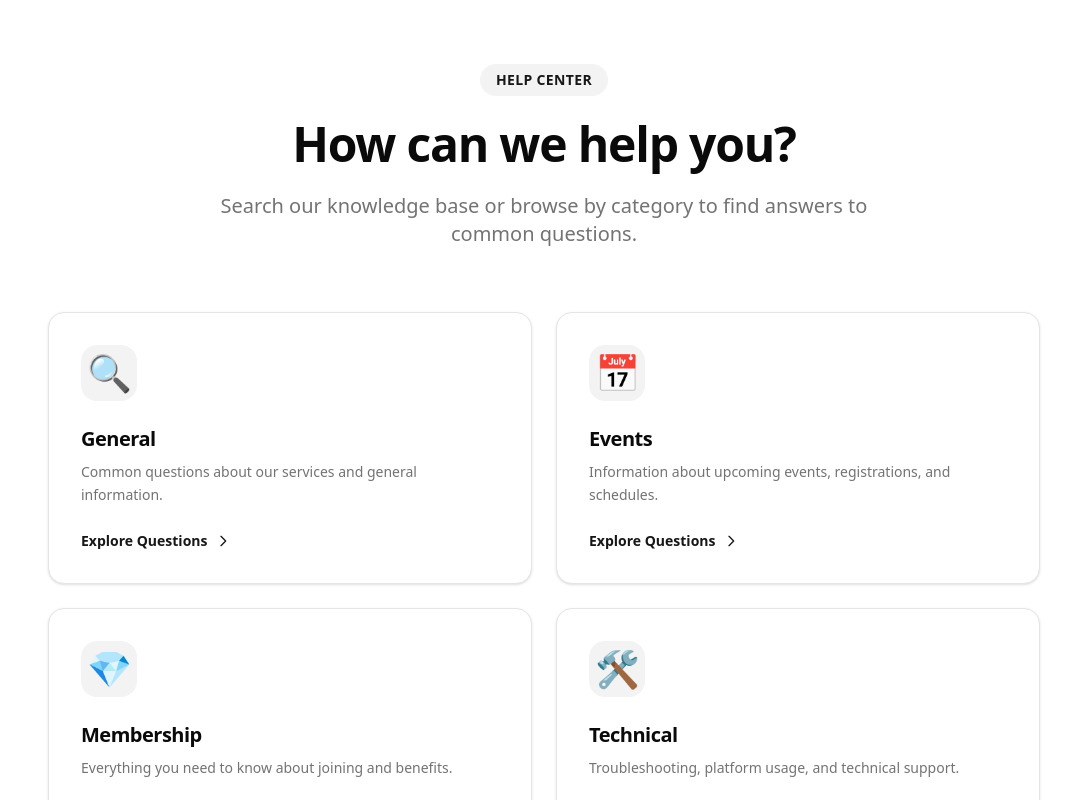
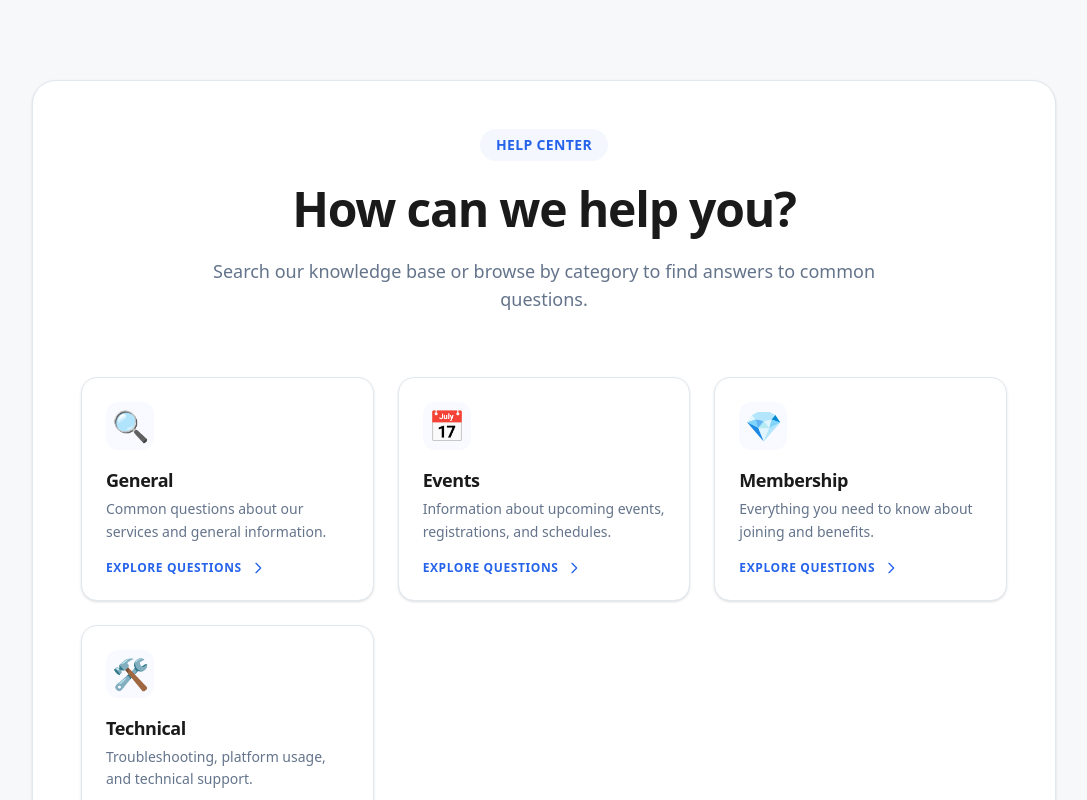
Before and after one commit to CtrlAmrit/FAQ-WEBSITE, a Next.js app: page / in a window 1280 px wide. Shown: the top 800 px of the page, without its empty margins (96-1183 px from the left). Built offline with nearby package versions, Linux system fonts and the light colour scheme.

Commit message:
Auto-sync after agent response

```diff
--- a/src/app/globals.css
+++ b/src/app/globals.css
@@ -44,25 +44,25 @@
 }
 
 :root {
-  --radius: 0.625rem;
-  --background: oklch(1 0 0);
-  --foreground: oklch(0.145 0 0);
-  --card: oklch(1 0 0);
-  --card-foreground: oklch(0.145 0 0);
-  --popover: oklch(1 0 0);
-  --popover-foreground: oklch(0.145 0 0);
-  --primary: oklch(0.205 0 0);
-  --primary-foreground: oklch(0.985 0 0);
-  --secondary: oklch(0.97 0 0);
-  --secondary-foreground: oklch(0.205 0 0);
-  --muted: oklch(0.97 0 0);
-  --muted-foreground: oklch(0.556 0 0);
-  --accent: oklch(0.97 0 0);
-  --accent-foreground: oklch(0.205 0 0);
-  --destructive: oklch(0.577 0.245 27.325);
-  --border: oklch(0.922 0 0);
-  --input: oklch(0.922 0 0);
-  --ring: oklch(0.708 0 0);
+  --radius: 0.75rem;
+  --background: #f7f8fa;
+  --foreground: #1a1a1a;
+  --card: #ffffff;
+  --card-foreground: #1a1a1a;
+  --popover: #ffffff;
+  --popover-foreground: #1a1a1a;
+  --primary: #2563eb;
+  --primary-foreground: #ffffff;
+  --secondary: #f1f5f9;
+  --secondary-foreground: #1e293b;
+  --muted: #f1f5f9;
+  --muted-foreground: #64748b;
+  --accent: #f8fafc;
+  --accent-foreground: #2563eb;
+  --destructive: #ef4444;
+  --border: #e2e8f0;
+  --input: #e2e8f0;
+  --ring: #2563eb;
   --chart-1: oklch(0.646 0.222 41.116);
   --chart-2: oklch(0.6 0.118 184.704);
   --chart-3: oklch(0.398 0.07 227.392);
@@ -78,138 +78,92 @@
   --sidebar-ring: oklch(0.708 0 0);
 }
 
-.dark {
-  --background: oklch(0.145 0 0);
-  --foreground: oklch(0.985 0 0);
-  --card: oklch(0.205 0 0);
-  --card-foreground: oklch(0.985 0 0);
-  --popover: oklch(0.205 0 0);
-  --popover-foreground: oklch(0.985 0 0);
-  --primary: oklch(0.922 0 0);
-  --primary-foreground: oklch(0.205 0 0);
-  --secondary: oklch(0.269 0 0);
-  --secondary-foreground: oklch(0.985 0 0);
-  --muted: oklch(0.269 0 0);
-  --muted-foreground: oklch(0.708 0 0);
-  --accent: oklch(0.269 0 0);
-  --accent-foreground: oklch(0.985 0 0);
-  --destructive: oklch(0.704 0.191 22.216);
-  --border: oklch(1 0 0 / 10%);
-  --input: oklch(1 0 0 / 15%);
-  --ring: oklch(0.556 0 0);
-  --chart-1: oklch(0.488 0.243 264.376);
-  --chart-2: oklch(0.696 0.17 162.48);
-  --chart-3: oklch(0.769 0.188 70.08);
-  --chart-4: oklch(0.627 0.265 303.9);
-  --chart-5: oklch(0.645 0.246 16.439);
-  --sidebar: oklch(0.205 0 0);
-  --sidebar-foreground: oklch(0.985 0 0);
-  --sidebar-primary: oklch(0.488 0.243 264.376);
-  --sidebar-primary-foreground: oklch(0.985 0 0);
-  --sidebar-accent: oklch(0.269 0 0);
-  --sidebar-accent-foreground: oklch(0.985 0 0);
-  --sidebar-border: oklch(1 0 0 / 10%);
-  --sidebar-ring: oklch(0.556 0 0);
-}
-
 @layer base {
   * {
     @apply border-border outline-ring/50;
   }
   body {
-    @apply bg-background text-foreground;
+    @apply bg-background text-foreground min-h-screen;
   }
 }
 
 /* FAQ Specific Styles */
 .categories-grid {
     display: grid;
-    grid-template-columns: repeat(auto-fit, minmax(320px, 1fr));
+    grid-template-columns: repeat(auto-fit, minmax(280px, 1fr));
     gap: 1.5rem;
 }
 
 .category-card {
-    @apply bg-card p-8 rounded-2xl shadow-sm decoration-0 text-current transition-all duration-300 border border-border flex flex-col relative outline-none ring-offset-background;
+    @apply bg-card p-6 rounded-xl shadow-sm decoration-0 text-current transition-all duration-300 border border-border flex flex-col relative outline-none;
 }
 
 .category-card:hover {
-    @apply -translate-y-1 border-primary/50 shadow-md bg-accent/5;
+    @apply -translate-y-1 shadow-md border-border/50;
 }
 
 .category-card:focus-visible {
-    @apply outline-none ring-2 ring-primary ring-offset-2;
+    @apply ring-2 ring-primary ring-offset-2;
 }
 
 .category-icon {
-    @apply text-4xl mb-6 bg-primary/5 w-14 h-14 flex items-center justify-center rounded-2xl transition-colors duration-300;
+    @apply text-3xl mb-4 bg-primary/[0.03] w-12 h-12 flex items-center justify-center rounded-lg text-primary transition-colors duration-300;
 }
 
 .category-card:hover .category-icon {
-    @apply bg-primary/10;
+    @apply bg-primary/[0.06];
 }
 
 .category-content h3 {
-    @apply text-xl font-bold mb-2 text-foreground tracking-tight;
+    @apply text-lg font-bold mb-1 text-foreground tracking-tight;
 }
 
 .category-content p {
-    @apply text-sm text-muted-foreground mb-6 leading-relaxed;
+    @apply text-sm text-muted-foreground mb-4 leading-relaxed;
 }
 
 .category-arrow {
-    @apply mt-auto text-primary flex items-center font-semibold text-sm transition-all duration-300;
-}
-
-.category-card:hover .category-arrow {
-    @apply translate-x-1 opacity-80;
+    @apply mt-auto text-primary flex items-center font-semibold text-xs uppercase tracking-wider transition-all duration-300;
 }
 
 .back-link {
-    @apply inline-flex items-center text-muted-foreground hover:text-primary decoration-0 mb-8 font-medium gap-2 transition-all duration-300 text-sm;
-}
-
-.back-link:hover {
-    @apply -translate-x-1;
+    @apply inline-flex items-center text-muted-foreground hover:text-primary decoration-0 mb-6 font-medium gap-2 transition-all duration-300 text-sm;
 }
 
 .faq-list {
-    @apply flex flex-col gap-4;
+    @apply flex flex-col gap-3;
 }
 
 .faq-item {
-    @apply bg-card rounded-2xl border border-border overflow-hidden transition-all duration-300;
-}
-
-.faq-item:hover:not(.active) {
-    @apply border-primary/30 bg-accent/5;
+    @apply bg-card rounded-xl border border-border overflow-hidden transition-all duration-300;
 }
 
 .faq-item.active {
-    @apply border-primary/50 shadow-sm ring-1 ring-primary/20;
+    @apply border-l-4 border-l-primary bg-primary/[0.01] border-y-border border-r-border shadow-sm;
 }
 
 .faq-question {
-    @apply w-full py-5 px-6 flex justify-between items-center bg-transparent border-none cursor-pointer text-left text-[1.0625rem] font-semibold text-foreground outline-none transition-all duration-300 gap-4;
+    @apply w-full py-4 px-5 flex justify-between items-center bg-transparent border-none cursor-pointer text-left text-base font-medium text-foreground outline-none transition-all duration-200 gap-4;
 }
 
 .faq-item.active .faq-question {
-    @apply text-primary pb-3;
+    @apply text-primary font-semibold;
 }
 
 .faq-question:focus-visible {
-    @apply bg-primary/5;
+    @apply bg-primary/[0.02];
 }
 
-.faq-question .icon {
-    @apply transition-transform duration-500 text-muted-foreground shrink-0;
+.icon-wrapper {
+    @apply transition-transform duration-300 text-muted-foreground/60 shrink-0;
 }
 
-.faq-item.active .faq-question .icon {
+.faq-item.active .icon-wrapper {
     @apply rotate-180 text-primary;
 }
 
 .faq-answer {
-    @apply grid grid-rows-[0fr] transition-[grid-template-rows] duration-500 ease-in-out;
+    @apply grid grid-rows-[0fr] transition-[grid-template-rows] duration-300 ease-in-out;
 }
 
 .faq-item.active .faq-answer {
@@ -221,7 +175,7 @@
 }
 
 .faq-answer-content {
-    @apply px-6 pb-6 text-muted-foreground text-[0.9375rem] leading-relaxed;
+    @apply px-5 pb-5 text-muted-foreground text-[0.9375rem] leading-relaxed;
 }
 
 /* Hide Next.js error overlay portal */
--- a/src/app/page.tsx
+++ b/src/app/page.tsx
@@ -3,13 +3,14 @@ import { faqData } from '@/lib/data';
 
 export default function HomePage() {
   return (
-    <div className="container mx-auto px-4 py-16 max-w-5xl">
+    <div className="min-h-screen py-12 px-4 md:py-20">
+      <div className="max-w-5xl mx-auto bg-white rounded-3xl shadow-sm border border-border p-6 md:p-12">
         <header className="text-center mb-16">
           <div className="inline-block px-4 py-1.5 mb-6 text-sm font-semibold tracking-wide uppercase bg-primary/5 text-primary rounded-full">
             Help Center
           </div>
           <h1 className="text-4xl md:text-5xl font-bold mb-6 tracking-tight text-foreground">How can we help you?</h1>
-        <p className="text-lg md:text-xl text-muted-foreground max-w-2xl mx-auto">
+          <p className="text-lg text-muted-foreground max-w-2xl mx-auto">
             Search our knowledge base or browse by category to find answers to common questions.
           </p>
         </header>
@@ -56,5 +57,6 @@ export default function HomePage() {
           </button>
         </footer>
       </div>
+    </div>
   );
 }
--- a/src/components/FAQList.tsx
+++ b/src/components/FAQList.tsx
@@ -39,7 +39,8 @@ export function FAQList() {
 
   if (!categoryParam || !category) {
     return (
-        <div className="container mx-auto px-4 py-20 text-center max-w-2xl">
+      <div className="min-h-screen py-12 px-4 md:py-20">
+        <div className="max-w-3xl mx-auto bg-white rounded-3xl shadow-sm border border-border p-8 md:p-12 text-center">
           <Link href="/" className="back-link mb-8 inline-flex">
             ← Back to Categories
           </Link>
@@ -56,11 +57,13 @@ export function FAQList() {
             </Link>
           </div>
         </div>
+      </div>
     );
   }
 
   return (
-      <div className="container mx-auto px-4 py-12 max-w-3xl">
+    <div className="min-h-screen py-12 px-4 md:py-20">
+      <div className="max-w-4xl mx-auto bg-white rounded-3xl shadow-sm border border-border p-6 md:p-12">
         <Link href="/" className="back-link group">
           <span className="transition-transform duration-300 group-hover:-translate-x-1">←</span>
           Back to Categories
@@ -83,7 +86,7 @@ export function FAQList() {
           <input
             type="text"
             placeholder={`Search ${category.title} questions...`}
-            className="w-full pl-11 pr-4 py-3.5 bg-card border border-border rounded-2xl focus:outline-none focus:ring-2 focus:ring-primary/10 focus:border-primary/50 transition-all shadow-sm"
+            className="w-full pl-11 pr-4 py-4 bg-white border border-border rounded-2xl focus:outline-none focus:ring-2 focus:ring-primary focus:border-transparent transition-all shadow-sm text-base"
             value={searchQuery}
             onChange={(e) => setSearchQuery(e.target.value)}
           />
@@ -113,7 +116,7 @@ export function FAQList() {
                   aria-controls={`answer-${q.id}`}
                   id={`question-${q.id}`}
                 >
-                    <span className="flex-1">{q.question}</span>
+                  <span className="flex-1 pr-4">{q.question}</span>
                   <div className="icon-wrapper w-8 h-8 rounded-full bg-muted/50 flex items-center justify-center transition-colors group-hover:bg-primary/10">
                     <svg
                       className="icon w-4 h-4"
@@ -154,7 +157,7 @@ export function FAQList() {
               {searchQuery && (
                 <button
                   onClick={() => setSearchQuery('')}
-                  className="px-6 py-2.5 bg-primary/10 text-primary font-semibold rounded-full hover:bg-primary/20 transition-colors"
+                  className="px-6 py-2.5 bg-primary text-white font-semibold rounded-full hover:opacity-90 transition-opacity"
                 >
                   Clear search query
                 </button>
@@ -169,5 +172,6 @@ export function FAQList() {
           </p>
         </div>
       </div>
+    </div>
   );
 }
```
Lines whose indentation alone changed are shown as unchanged.
